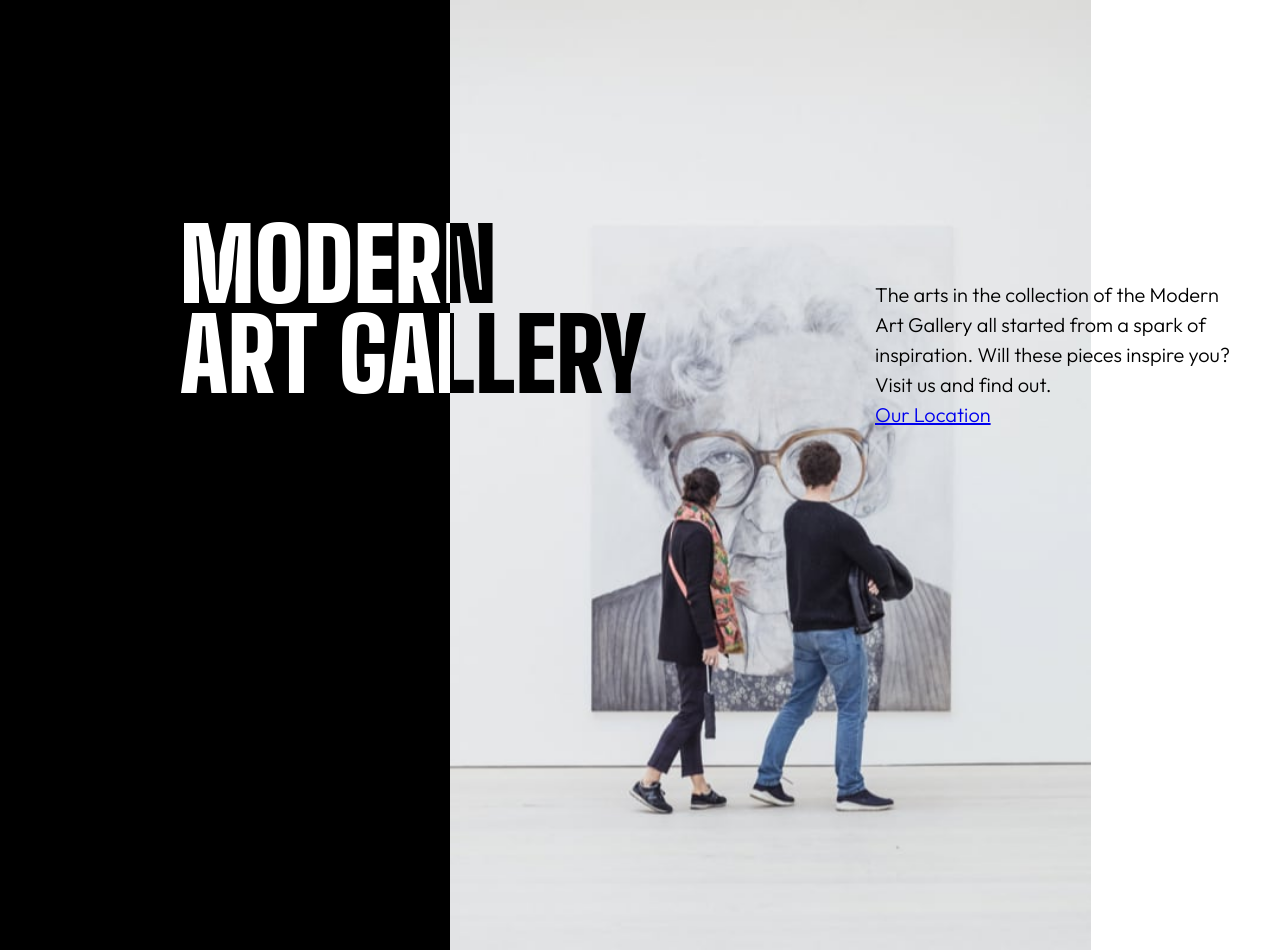
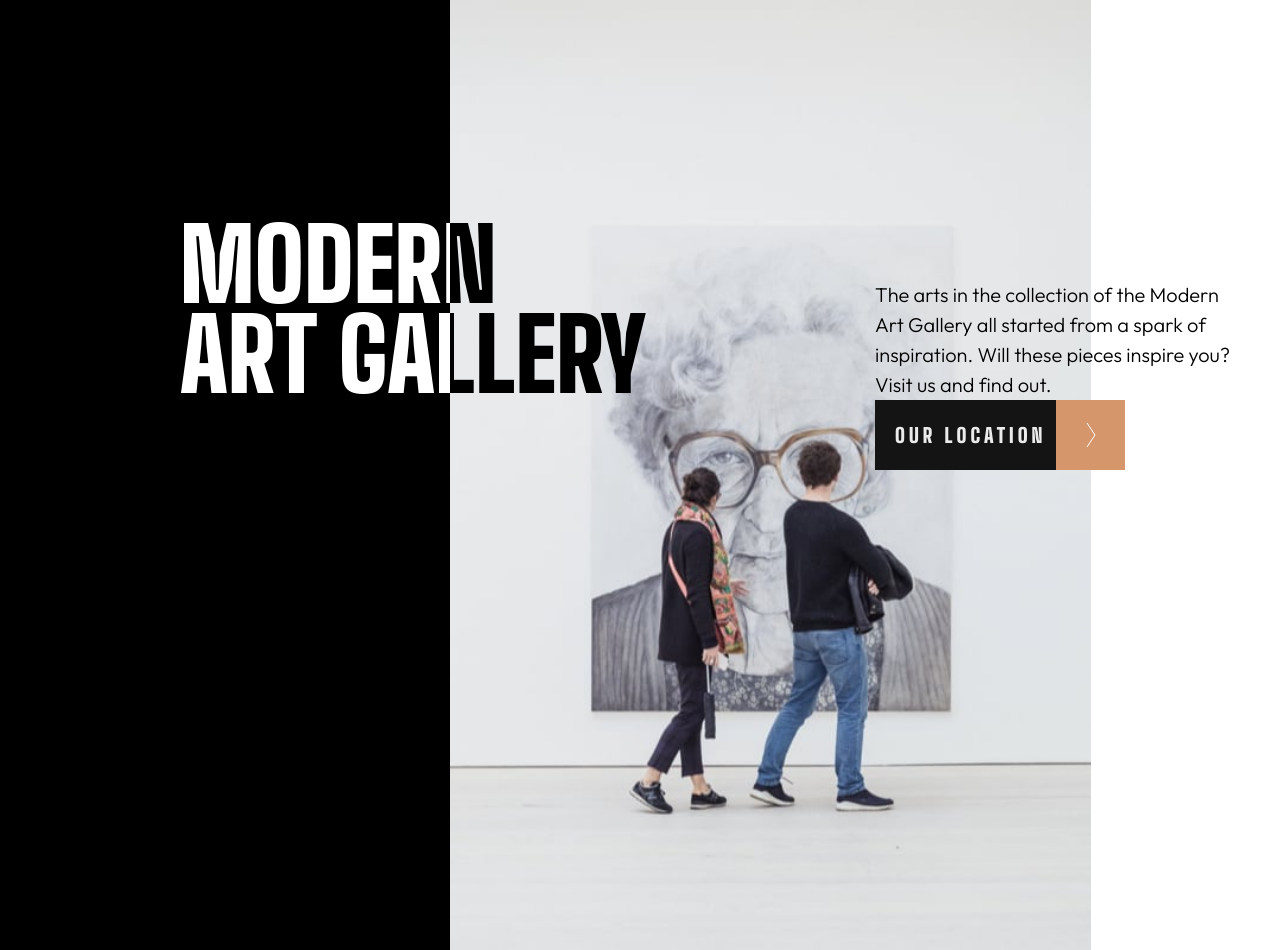
Before and after one commit to MariuszKra85/art-gallery, a plain HTML site: page index.html in a window 1280 px wide. Drawn offline with Linux system fonts and the light colour scheme.

Commit message:
styled hero button

```diff
--- a/index.html
+++ b/index.html
@@ -24,9 +24,10 @@
               from a spark of inspiration. Will these pieces inspire you? Visit us
               and find out.
             </p>
-            <a href="location.html" class="button botton-hero">
-              <span class="button-arrow"></span>
-              <p class="button-text">Our Location</p>
+            <a href="location.html" class="btn btn-hero">
+
+              Our Location
+              <span class="btn-arrow"><img src="./assets/icon-arrow-right.svg" alt="right arrow"></span>
             </a>
           </div>
         </div>
--- /dev/null
+++ b/styles/components/_button.scss
@@ -0,0 +1,57 @@
+@use "../abstracts/variables";
+@use "../abstracts/animation";
+.btn {
+  cursor: pointer;
+
+  width: 100%;
+  max-width: 25rem;
+  height: 7rem;
+  color: variables.$color-almost-black--inverted;
+  padding: 0 2rem;
+  display: flex;
+  overflow: hidden;
+  align-items: center;
+  white-space: nowrap;
+
+  text-decoration: none;
+
+  font-family: variables.$font-big-shoulders-display;
+  text-transform: uppercase;
+  text-align: center;
+
+  font-size: 2rem;
+  font-weight: 800;
+  letter-spacing: 0.4rem;
+  background-color: variables.$color-almost-black;
+  &-arrow {
+    display: flex;
+    align-items: center;
+    justify-content: center;
+    margin-left: 1rem;
+    padding: 0 3rem;
+    height: 100%;
+    background-color: variables.$color-gold;
+  }
+  &:after {
+    content: "our location";
+    color: variables.$color-almost-black--inverted;
+    width: 100%;
+    max-width: 25rem;
+    padding: 0 2rem;
+    height: 100%;
+    transform: translateX(0);
+    @extend %transition;
+  }
+  &:hover {
+    &:after {
+      display: flex;
+      align-items: center;
+      transform: translateX(-132%);
+      background-color: variables.$color-gold;
+    }
+    .btn-arrow {
+      @extend %transition;
+      background-color: variables.$color-almost-black;
+    }
+  }
+}
--- a/styles/main.scss
+++ b/styles/main.scss
@@ -3,3 +3,4 @@
 
 @use "./base/base";
 @use "./components/hero.scss";
+@use "./components/button";
```
Also changed, not shown: styles/main.css, 1 other file.
